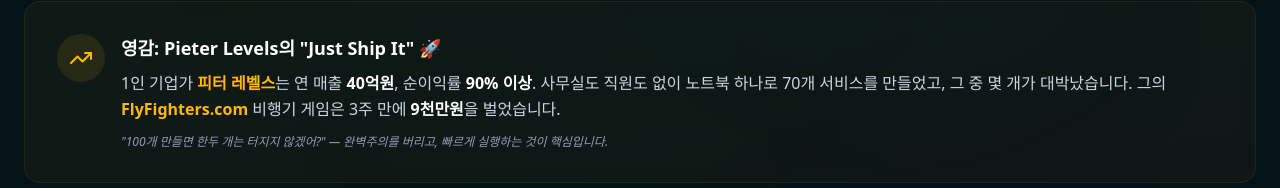
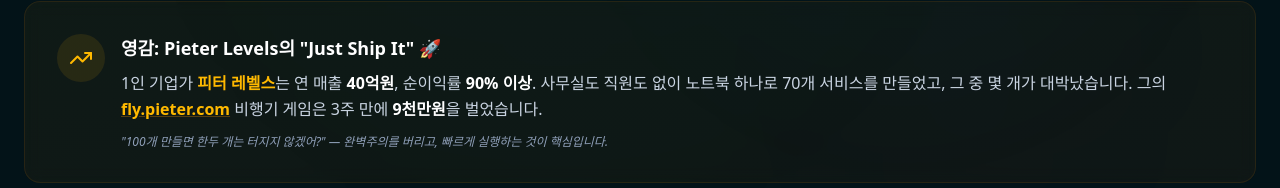
Before and after one commit to wonseokjung/ai-nightschool, a React (Vite) app: page /textbook/zenpop-pinch-game in a window 1280 px wide. Shown: the part 550-738 px from the top of the page. Built offline with nearby package versions, Linux system fonts and the light colour scheme.

Commit message:
fix: FlyFighters.com → fly.pieter.com 주소 수정

```diff
--- a/src/pages/ZenPopSkillPage.tsx
+++ b/src/pages/ZenPopSkillPage.tsx
@@ -206,7 +206,7 @@
                                 <p className="text-slate-300 leading-relaxed text-sm md:text-base mb-3">
                                     1인 기업가 <span className="text-amber-400 font-semibold">피터 레벨스</span>는 연 매출 <span className="text-white font-semibold">40억원</span>, 순이익률 <span className="text-white font-semibold">90% 이상</span>.
                                     사무실도 직원도 없이 노트북 하나로 70개 서비스를 만들었고, 그 중 몇 개가 대박났습니다.
-                                    그의 <span className="text-amber-400 font-semibold">FlyFighters.com</span> 비행기 게임은 3주 만에 <span className="text-white font-semibold">9천만원</span>을 벌었습니다.
+                                    그의 <a href="https://fly.pieter.com" target="_blank" rel="noopener noreferrer" className="text-amber-400 font-semibold hover:text-amber-300 underline decoration-amber-500/30">fly.pieter.com</a> 비행기 게임은 3주 만에 <span className="text-white font-semibold">9천만원</span>을 벌었습니다.
                                 </p>
                                 <p className="text-slate-400 text-xs italic">
                                     "100개 만들면 한두 개는 터지지 않겠어?" — 완벽주의를 버리고, 빠르게 실행하는 것이 핵심입니다.
```
Also changed, not shown: 5 other files (tests, documents, lock files or other folders).
